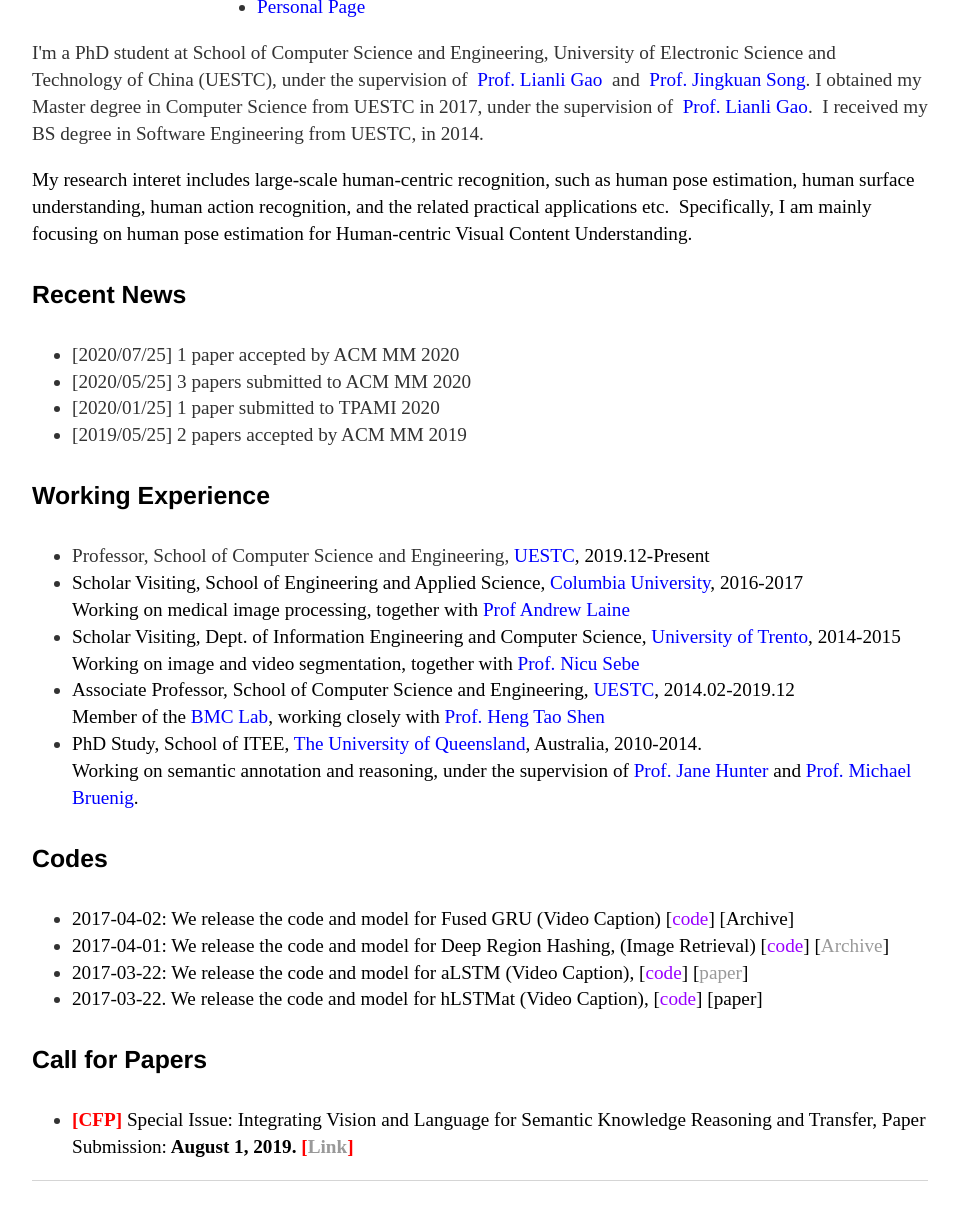
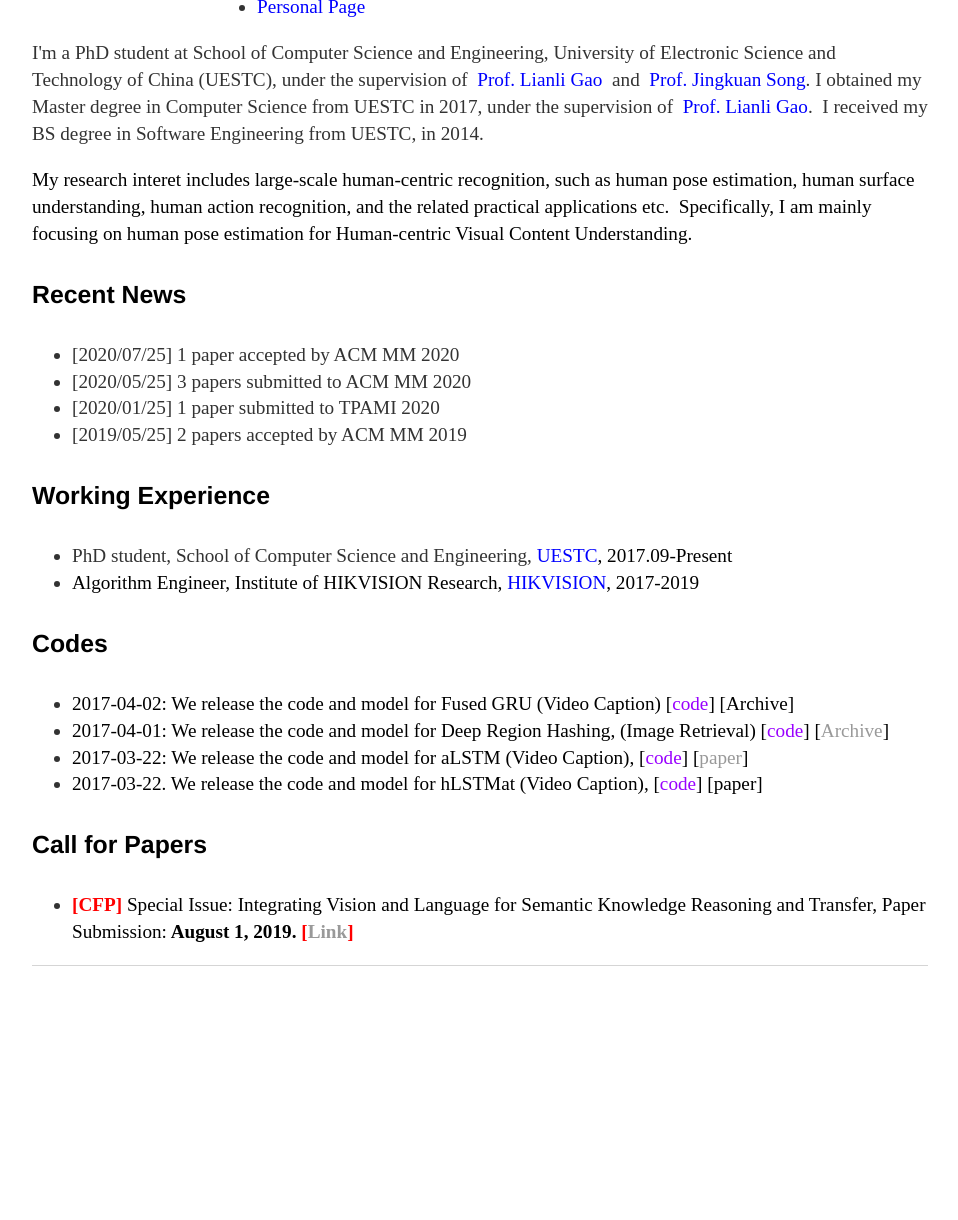
Before and after one commit to cfm-wxh/xuanhanwang.github.io, a Jekyll site: the page built from index.html, in a window 1280 px wide, cut to the strip 381-1622 px from the top of the page. Shown: the top 1220 px of the strip, without its empty margins (160-1118 px from the left). Built offline with Jekyll 4.4.1, drawn with Linux system fonts in a browser that asks for light colours; after the commit the page ends 1407 px from its top, so only the background shows below that.

Commit message:
Update index.html

```diff
--- a/index.html
+++ b/index.html
@@ -41,19 +41,8 @@
 
 <h4>Working Experience</h4>
 <ul>
-	<li>Professor, School of Computer Science and Engineering,&nbsp;<font color="#0000ff">UESTC</font><font color="#000000">,&nbsp;2019.12-Present</font></li>
-	<li><font><font color="#000000">Scholar Visiting,&nbsp;School of Engineering and Applied Science, </font><font color="#0000ff">Columbia University</font><font color="#000000">,&nbsp;</font></font><font color="#000000" >2016-2017</font>
-			<br><font ><font color="#000000">Working on medical image processing, together with&nbsp;</font><font color="#0000ff">Prof Andrew Laine</font></font>
-	</li>
-	<li><font color="#000000">Scholar Visiting, Dept. of Information Engineering and Computer Science,&nbsp;<font color="#0000ff">University of Trento</font><font color="#000000">,&nbsp;</font></font><font color="#000000">2014-2015</font>
-			<br><font ><font color="#000000">Working on image and video segmentation, together with&nbsp;</font><font color="#0000ff">Prof. Nicu Sebe</font></font>
-	</li>
-	<li><font ><font color="#000000">Associate Professor, School of Computer Science and Engineering,&nbsp;</font><font color="#0000ff">UESTC</font><font color="#000000">,&nbsp;2014.02-2019.12</font></font>
-			<br><font><font color="#000000">Member of the&nbsp;</font><a href="http://www.google.com/url?q=http%3A%2F%2Fbmc.uestc.edu.cn%2F&amp;sa=D&amp;sntz=1&amp;usg=AFQjCNHz42HWg3NL3PIfErgIpUmAsgoyfg"><font color="#0000ff">BMC Lab</font></a><span style="color:rgb(0,0,0)">, working closely with&nbsp;</span><font color="#0000ff">Prof. Heng Tao Shen</font></font>
-	</li>
-	<li><font color="#000000">PhD Study, School of ITEE, <font color="#0000ff">The University of Queensland</font><font color="#000000">, Australia, 2010-2014.</font></font>
-	<br><font><span style="color:rgb(0,0,0)">Working on semantic annotation and reasoning, under the supervision of</span> <a href="http://www.google.com/url?q=http%3A%2F%2Fstaff.itee.uq.edu.au%2Fjane%2F&amp;sa=D&amp;sntz=1&amp;usg=AFQjCNGfUxvsRu6YwjDfPnRjs-HAAafkvA"><font color="#0000ff">Prof. Jane Hunter</font></a> <span style="color:rgb(0,0,0)">and</span> <a href="http://www.google.com/url?q=http%3A%2F%2Fresearchers.uq.edu.au%2Fresearcher%2F5052&amp;sa=D&amp;sntz=1&amp;usg=AFQjCNHImeq8F2P83jIqynMxiqKrxABm_w"><font color="#0000ff">Prof. Michael Bruenig</font></a><span style="color:rgb(0,0,0)">.</span></font>
-         </li>
+	<li>PhD student, School of Computer Science and Engineering,&nbsp;<font color="#0000ff">UESTC</font><font color="#000000">,&nbsp;2017.09-Present</font></li>
+	<li><font><font color="#000000">Algorithm Engineer,&nbsp;Institute of HIKVISION Research, </font><font color="#0000ff">HIKVISION</font><font color="#000000">,&nbsp;</font></font><font color="#000000" >2017-2019</font></li>
 </ul>
 
 
```
